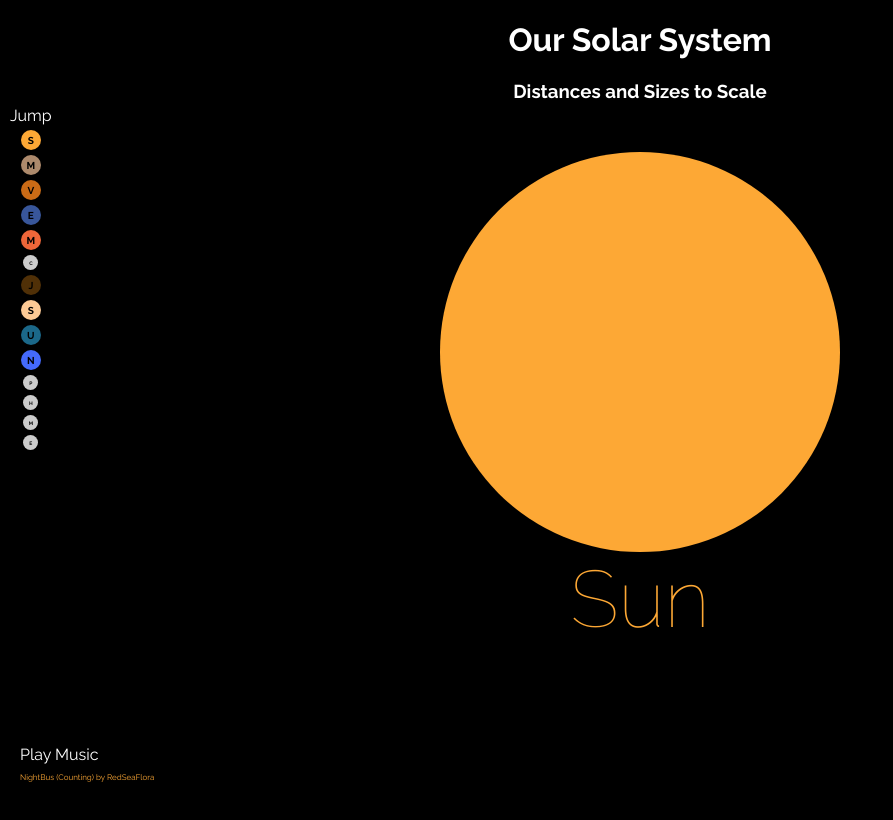
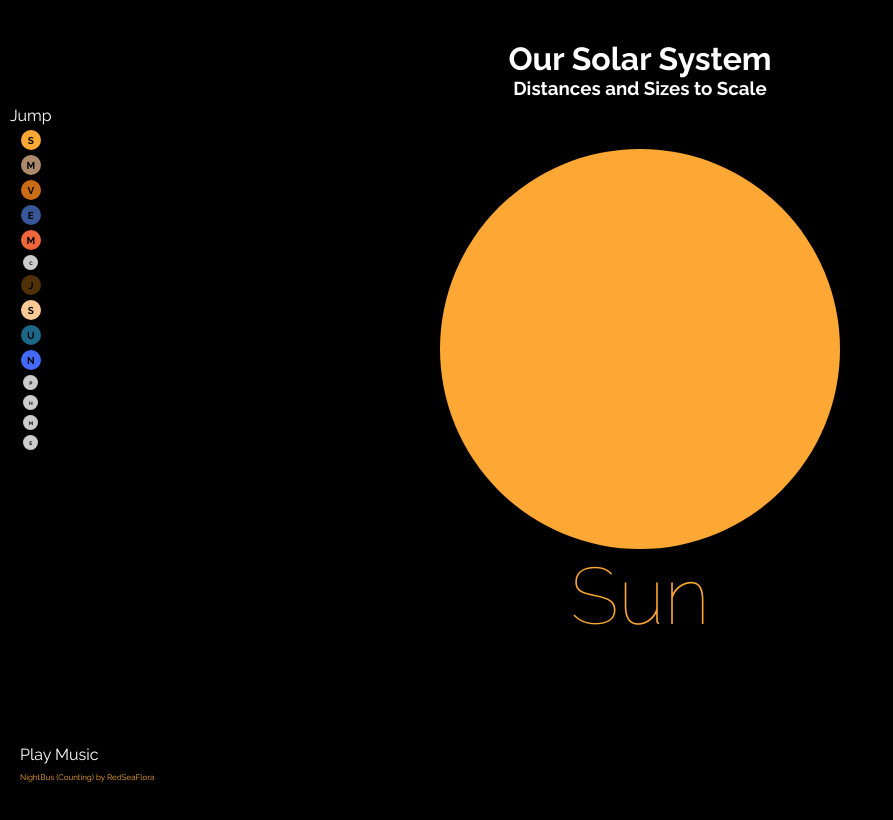
Before and after one commit to agolin95/solar-system, a plain HTML site: page index.html in a window 1280 px wide. Shown: the top 820 px of the page, without its empty margins (0-893 px from the left). Drawn offline with nearby package versions, Linux system fonts and the light colour scheme.

Commit message:
header style tweaks

```diff
--- a/css/style.css
+++ b/css/style.css
@@ -25,7 +25,14 @@ body {
 }
 
 .header {
+    margin-top: 40px;
     margin-bottom: 250px;
+}
+
+.header h1,
+.header h3 {
+    margin-top: 0px;
+    margin-bottom: 0px;
 }
 
 .space {
```
